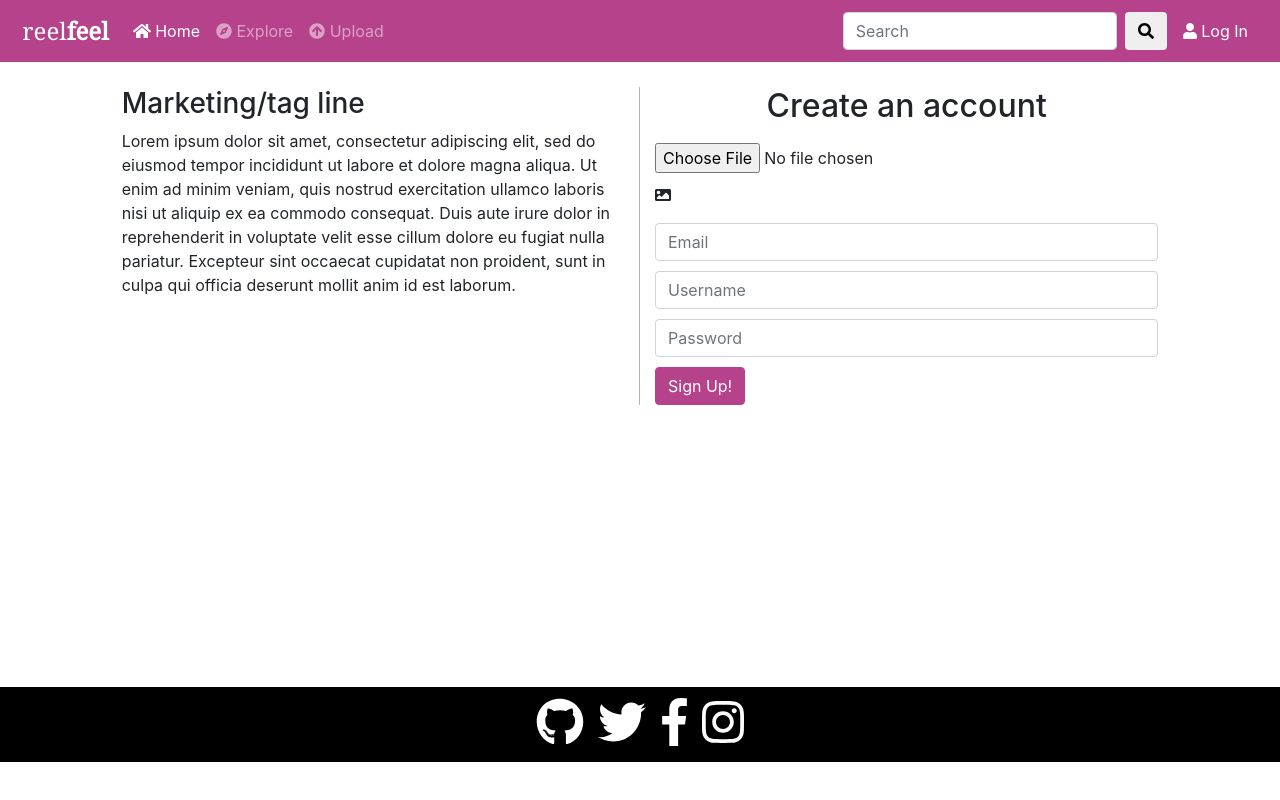
After one commit to mmacquarrie/reelfeels, a Django app: template templates/signup.html in a window 1280 px wide. The commit adds this page. Run offline with Django 3.2, Linux system fonts and the light colour scheme; the template is opened without the code that fills it, so the values that code supplies are empty; some libraries are stand-ins or nearby versions.

Commit message:
Saving my progress

```diff
--- a/static/styles/custom.css
+++ b/static/styles/custom.css
@@ -1,3 +1,35 @@
+/* COMMON UI ELEMENTS */
+
+.hidden{
+	display: none;
+}
+
+.container-fluid{
+	min-height:75vh;
+}
+
+.mb-25{
+	margin-bottom: 25px;
+}
+
+
+/* HEADER */
+.navbar-brand{
+	font-family: 'Noto Serif';
+	font-size: 1.5rem;
+}
+
+.logo{
+	height: 25px;
+	margin-bottom: 5px;
+}
+
+/* FOOTER */
+.fake-social-media a{
+	font-size: 3rem;
+	color: #fff;
+	padding: 0 5px;
+}
 
 /* HOMEPAGE */
 
@@ -9,7 +41,8 @@
 	background-size: 100%;
 	height: 650px; /* change - set dynamically with JS */
 	padding: 20% 0;
-	background-image: url('https://images.unsplash.com/photo-1511900680221-4d62cb42ced1?ixlib=rb-0.3.5&ixid=eyJhcHBfaWQiOjEyMDd9&s=a6201a4792b699052e5a8b4a42a0bc3b&auto=format&fit=crop&w=1650&q=80');
+	background-image: url('../images/homepage-stock.jpeg');
+	background-repeat: no-repeat;
 }
 
 .home-marketing-point svg{
@@ -122,3 +155,13 @@ footer{
 #sign-up-info{
 	border-right: 1px solid #b3b3b3;
 }
+
+#user-creation-form input{
+	margin: 10px 0;
+}
+
+/* LOGIN */
+
+#sign-in-form input{
+	margin: 10px 0;
+}
--- /dev/null
+++ b/templates/signup.html
@@ -0,0 +1,107 @@
+<!DOCTYPE html>
+<html>
+  <head>
+    <meta charset="UTF-8">
+    <title>CS326 Project</title>
+
+    <!-- bootstrap-->
+    <link rel="stylesheet" href="https://maxcdn.bootstrapcdn.com/bootstrap/4.0.0/css/bootstrap.min.css" integrity="sha384-Gn5384xqQ1aoWXA+058RXPxPg6fy4IWvTNh0E263XmFcJlSAwiGgFAW/dAiS6JXm" crossorigin="anonymous">
+
+    <link rel="stylesheet" href="../static/styles/custom.css">
+
+    <!-- fontawesome, jQuery, bootstrap JS -->
+    <script defer src="https://use.fontawesome.com/releases/v5.0.6/js/all.js"></script>
+    <script src="https://code.jquery.com/jquery-3.2.1.slim.min.js" integrity="sha384-KJ3o2DKtIkvYIK3UENzmM7KCkRr/rE9/Qpg6aAZGJwFDMVNA/GpGFF93hXpG5KkN" crossorigin="anonymous"></script>
+    <script src="https://cdnjs.cloudflare.com/ajax/libs/popper.js/1.12.9/umd/popper.min.js" integrity="sha384-ApNbgh9B+Y1QKtv3Rn7W3mgPxhU9K/ScQsAP7hUibX39j7fakFPskvXusvfa0b4Q" crossorigin="anonymous"></script>
+    <script src="https://maxcdn.bootstrapcdn.com/bootstrap/4.0.0/js/bootstrap.min.js" integrity="sha384-JZR6Spejh4U02d8jOt6vLEHfe/JQGiRRSQQxSfFWpi1MquVdAyjUar5+76PVCmYl" crossorigin="anonymous"></script>
+    <link href="https://fonts.googleapis.com/css?family=Noto+Serif" rel="stylesheet">
+
+  <!-- fonts -->
+  <link href="https://fonts.googleapis.com/css?family=Roboto+Slab|Bree+Serif" rel="stylesheet">
+
+  </head>
+  <body>
+  	<header class="mb-25">
+      <nav class="navbar navbar-expand-lg navbar-dark">
+        <a class="navbar-brand brand-text" href="#">
+          <img src="" class="logo">
+          reel<strong>feel</strong>
+        </a>
+        <button class="navbar-toggler" type="button" data-toggle="collapse" data-target="#navbar-content" aria-controls="navbar-content" aria-expanded="false" aria-label="Toggle navigation">
+          <span class="navbar-toggler-icon"></span>
+        </button>
+
+        <div class="collapse navbar-collapse" id="navbar-content">
+          <ul class="navbar-nav mr-auto">
+            <li class="nav-item active">
+              <a class="nav-link" href="index.html"><i class="fas fa-home"></i> Home <span class="sr-only">(current)</span></a>
+            </li>
+            <li class="nav-item">
+              <a class="nav-link" href="#"><i class="fas fa-compass"></i> Explore</a>
+            </li>
+            <li class="nav-item">
+              <a class="nav-link" href="#"><i class="fas fa-arrow-circle-up"></i> Upload </a>
+            </li>
+          </ul>
+          <form class="form-inline my-2 my-lg-0">
+            <input class="form-control mr-sm-2" type="search" placeholder="Search" aria-label="Search">
+            <button class="btn my-2 my-sm-0" type="submit"><i class="fas fa-search"></i></button>
+          </form>
+          <a href="login.html" class="nav-link" id="sign-up-button"><i class="fas fa-user"></i> Log In</a>
+        </div>
+      </nav>
+    </header>
+
+  	<div class="container-fluid fill">
+  		<div class="row mb-25">
+        <div class="col-md-5 ml-auto" id="sign-up-info">
+          <h3>Marketing/tag line</h3>
+          <p>Lorem ipsum dolor sit amet, consectetur adipiscing elit, sed do eiusmod tempor incididunt ut labore et dolore magna aliqua. Ut enim ad minim veniam, quis nostrud exercitation ullamco laboris nisi ut aliquip ex ea commodo consequat. Duis aute irure dolor in reprehenderit in voluptate velit esse cillum dolore eu fugiat nulla pariatur. Excepteur sint occaecat cupidatat non proident, sunt in culpa qui officia deserunt mollit anim id est laborum.</p>
+
+        </div>
+        <div class="col-md-5 mr-auto">
+          <h2 class="text-center"> Create an account </h2>
+          <form id="user-creation-form">
+
+            <label for="profile-pic" class="hidden">Profile picture</label>
+
+
+
+            <div class="profile-pic-upload-wrap">
+              <input type="file" name="profile-pic" accept="image/png, image/jpg, image/jpeg, image/gif">
+              <p> <i class="fas fa-image"></i></p>
+
+            </div>
+
+
+            <label for="email" class="hidden">Email</label>
+            <input type="email" class="form-control required" name="email" placeholder="Email" required>
+
+            <label for="username" class="hidden">Username</label>
+            <input type="text" class="form-control required" name="username" placeholder="Username" required>
+
+            <label for="password" class="hidden">Password</label>
+            <input type="password" class="form-control required" name="password" placeholder="Password" required>
+
+            <button type="button" class="btn btn-main btn-dark">Sign Up!</button>
+
+          </form>
+
+        </div>
+
+      </div>
+  </div>
+  <footer>
+      <div class="row">
+        <div class="col-md-12">
+          <div class="fake-social-media">
+            <a href="#"><i class="fab fa-github"></i></a>
+            <a href="#"><i class="fab fa-twitter"></i></a>
+            <a href="#"><i class="fab fa-facebook-f"></i></a>
+            <a href="#"><i class="fab fa-instagram"></i></a>
+          </div>
+        </div>
+      </div>
+  </footer>
+  </body>
+</html>
```
Also changed, not shown: templates/index.html (+13 -9 lines), templates/login.html (added, +94 -0 lines), static/images/homepage-stock.jpeg (added), static/images/logo-idea-2-white-small.png (added), static/images/logo-idea-3-white-large.png (added).
